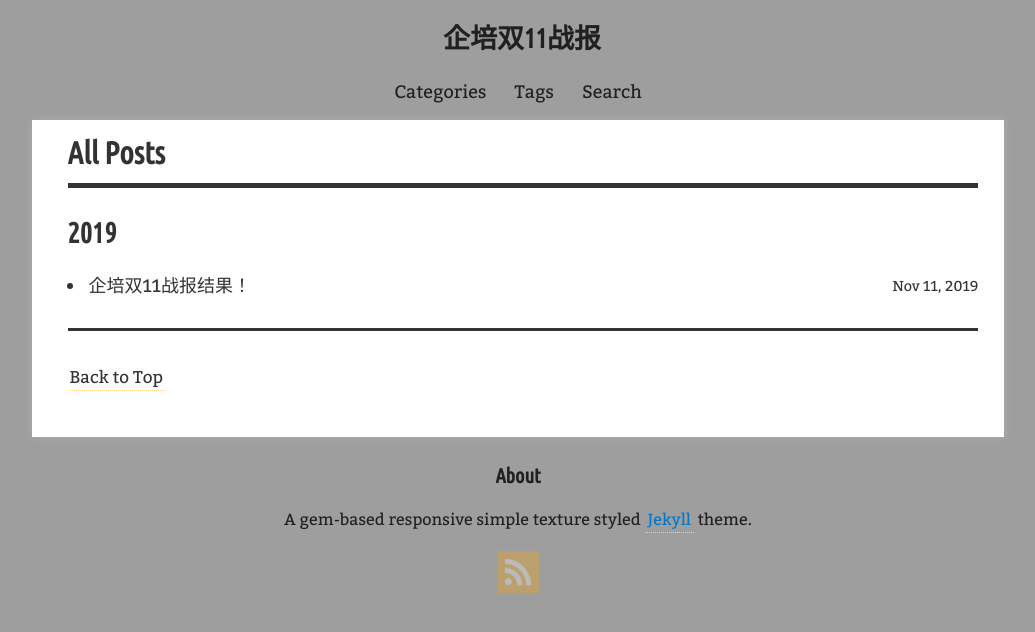
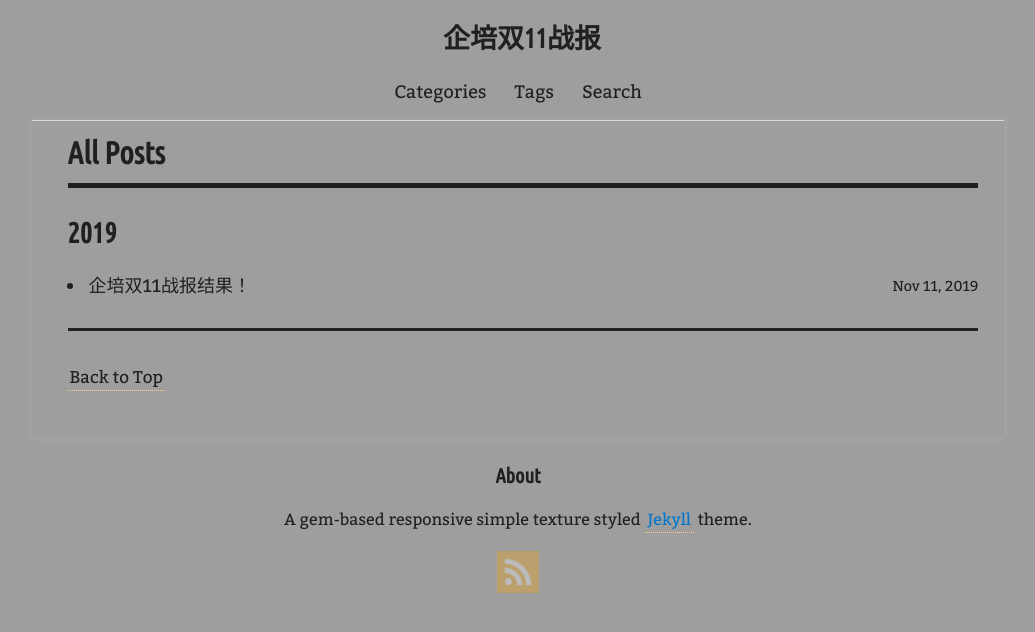
Before and after one commit to chunxingchouben/Xsyyzx2019.github.io, a Jekyll site: the page built from blog/index.html, in a window 1280 px wide. Shown: the top 632 px of the page, without its empty margins (122-1157 px from the left). Built offline with Jekyll 4.4.1, drawn with Linux system fonts in a browser that asks for light colours; comment, search, counter and statistics services are not loaded.

Commit message:
Update simple-texture-blog.scss

```diff
--- a/_sass/simple-texture-blog.scss
+++ b/_sass/simple-texture-blog.scss
@@ -22,7 +22,7 @@ body {
     padding: 12px 26px 26px 36px;
 
     border-top: 1px solid rgba(255, 255, 255, .6);
-    background: #FFFFFF;
+    background: transparent;
     box-shadow: $color-box-border 0 0 9px;
 }
 
```
